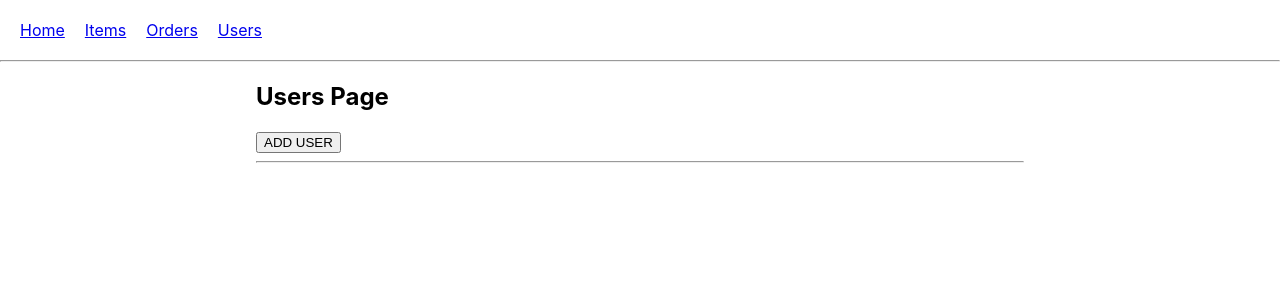
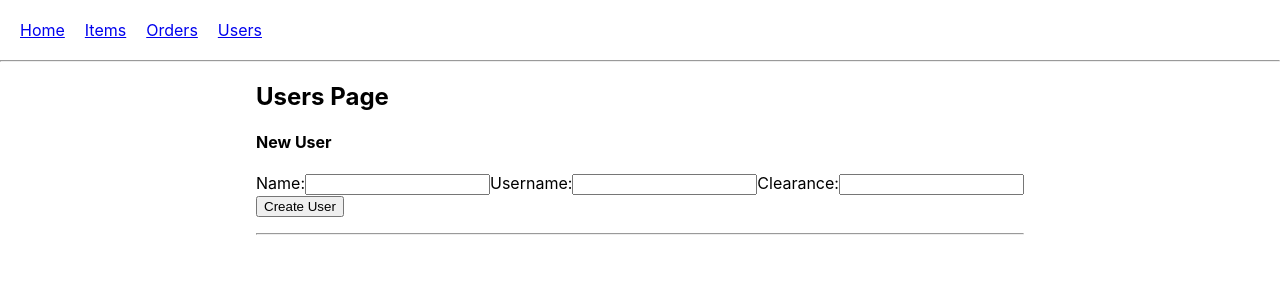
Before and after one commit to MasReed/Nodo-Manager, a React (Create React App) app in the folder nodo-manager-frontend/: page /users in a window 1280 px wide. Shown: the top 300 px of the page. Built offline with nearby package versions, Linux system fonts and the light colour scheme; no server answers.

Commit message:
form for new user creation

```diff
--- /dev/null
+++ b/nodo-manager-frontend/src/components/users/NewUserForm.js
@@ -0,0 +1,60 @@
+import React, { useState } from 'react'
+import { useDispatch } from 'react-redux'
+import { addUserActionCreator } from '../../reducers/userReducer'
+
+const NewUserForm = () => {
+
+  const dispatch = useDispatch()
+
+  const [name, setName] = useState('')
+  const [username, setUsername] = useState('')
+  const [clearance, setClearance] = useState('')
+  // const [credentials, setCredentials] = useState('')
+
+  const createUser = (event) => {
+    event.preventDefault()
+
+
+    const newUserObject = {
+      name: name,
+      username: username,
+      clearance: clearance
+    }
+
+    dispatch(addUserActionCreator(newUserObject))
+
+    setName('')
+    setUsername('')
+    setClearance('')
+  }
+
+
+  return (
+    <div>
+      <h4>New User</h4>
+      <form onSubmit={ createUser } style={{ margin: '2% 0' }}>
+        <label>Name:</label>
+        <input
+          value={name}
+          onChange={ ({ target }) => setName(target.value) }
+        />
+
+        <label>Username:</label>
+        <input
+          value={username}
+          onChange={ ({ target }) => setUsername(target.value) }
+        />
+
+        <label>Clearance:</label>
+        <input
+          value={clearance}
+          onChange={ ({ target }) => setClearance(target.value) }
+        />
+
+        <button type='submit'>Create User</button>
+      </form>
+    </div>
+  )
+}
+
+export default NewUserForm
--- a/nodo-manager-frontend/src/components/users/UsersPage.js
+++ b/nodo-manager-frontend/src/components/users/UsersPage.js
@@ -1,27 +1,14 @@
 import React from 'react'
-import { useDispatch } from 'react-redux'
 
-import { addUserActionCreator } from '../../reducers/userReducer'
+import NewUserForm from './NewUserForm'
 import UsersList from './UsersList'
 
 const UsersPage = () => {
 
-  const dispatch = useDispatch()
-
-  // User action dispatchers
-  const addUser = (event) => {
-    event.preventDefault()
-    dispatch(addUserActionCreator({
-      name: 'newName',
-      username: 'newUser',
-      clearance: 'peon'
-    }))
-  }
-
   return (
     <div style={{ margin: '1% 20%'}}>
       <h2>Users Page</h2>
-      <button onClick={ addUser }>ADD USER</button>
+      <NewUserForm />
       <hr />
       <UsersList />
     </div>
```
